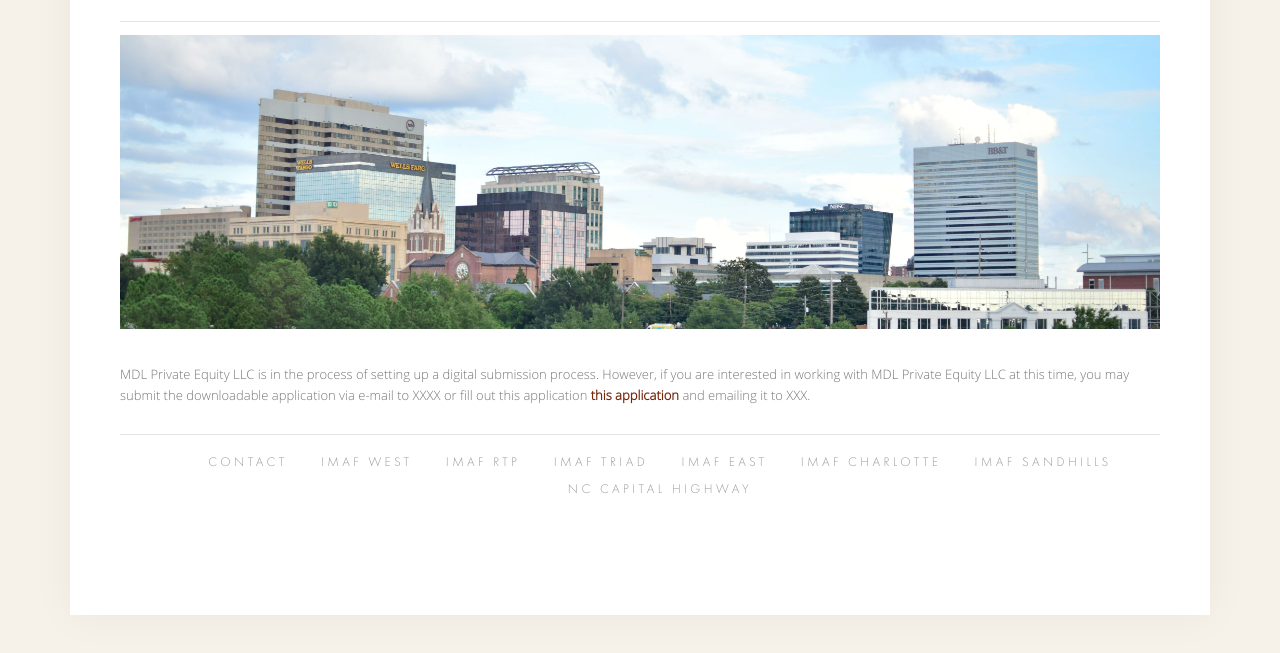
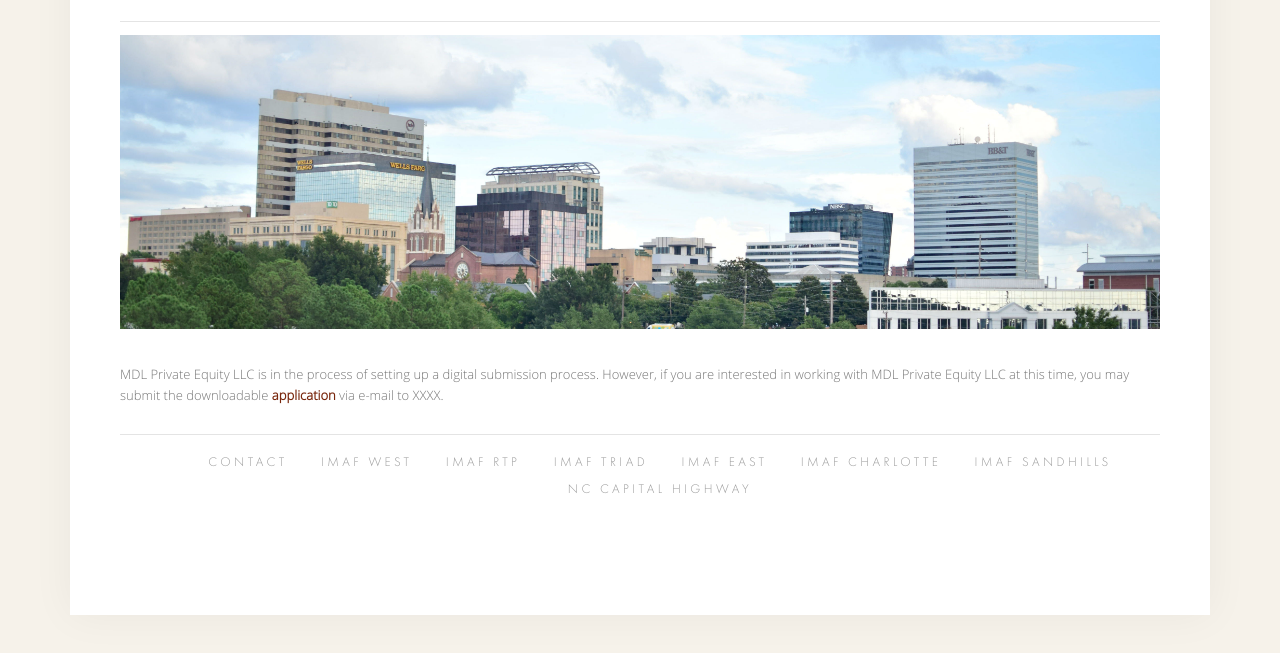
Before and after one commit to panchenk/MDLPrivateEquityLLC, a plain HTML site: page version11/how_to_be_considered.html in a window 1280 px wide. Shown: the part 139-792 px from the top of the page. Drawn offline with Linux system fonts and the light colour scheme.

Commit message:
added downloadable docx application

```diff
--- a/version11/how_to_be_considered.html
+++ b/version11/how_to_be_considered.html
@@ -50,7 +50,7 @@
         <div class="content">
             <img src="img/home-page-img.jpg" alt="img">
             <p>
-                MDL Private Equity LLC is in the process of setting up a digital submission process.  However, if you are interested in working with MDL Private Equity LLC at this time, you may submit the downloadable application via e-mail to XXXX or fill out this application <a href="MDL_Private_Equity_Application.pdf" target="_blank">this application</a> and emailing it to XXX.
+                MDL Private Equity LLC is in the process of setting up a digital submission process.  However, if you are interested in working with MDL Private Equity LLC at this time, you may submit the downloadable <a href="MDL_Private_Equity_Application.docx" download>application</a> via e-mail to XXXX.
             </p>
         </div>
 
```
Also changed, not shown: 1 other file.
